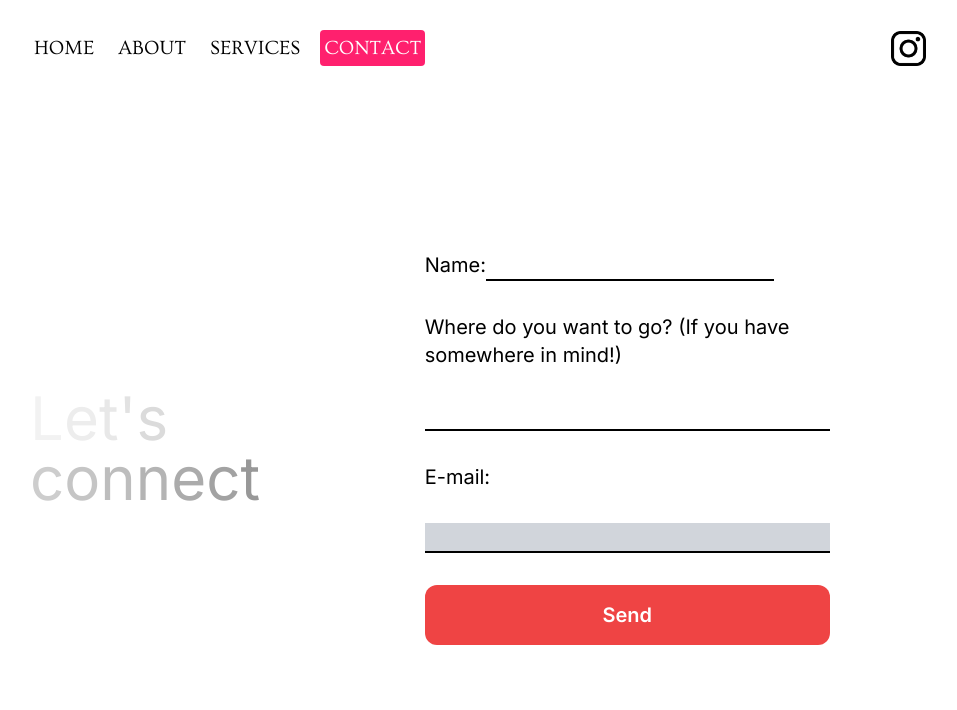
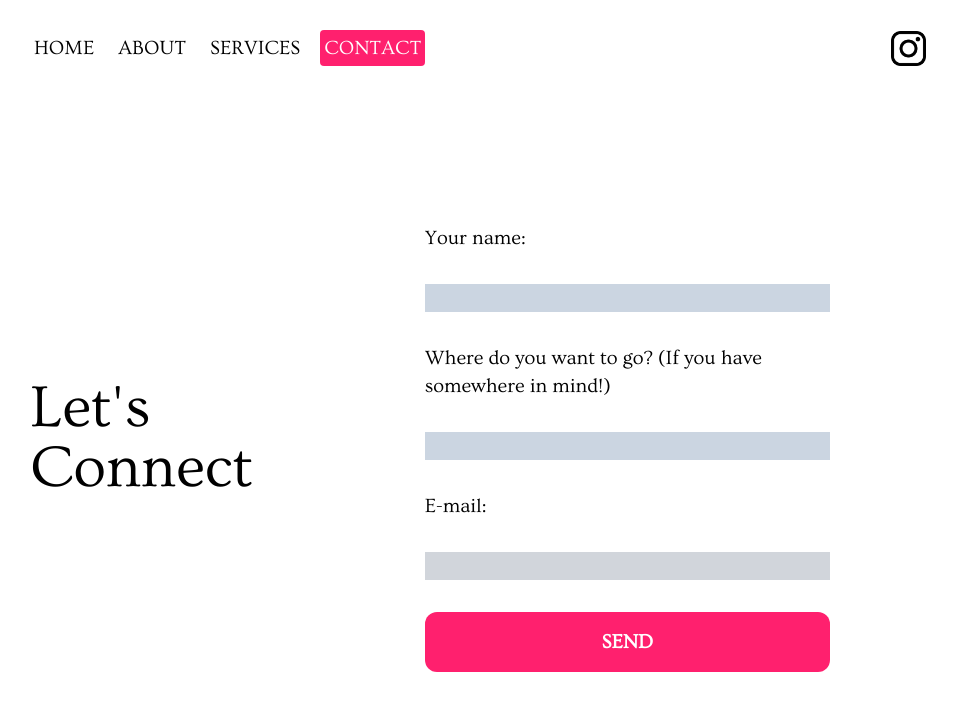
Before and after one commit to laurenpowers20/lauren-animated-website, a Next.js app: page /contact in a window 1280 px wide. Shown: the top 710 px of the page, without its empty margins (162-1119 px from the left). Built offline with nearby package versions, Linux system fonts and the light colour scheme.

Commit message:
create form component

```diff
--- a/src/app/contact/page.jsx
+++ b/src/app/contact/page.jsx
@@ -3,37 +3,10 @@
 import { useRef, useState } from "react";
 import { motion } from "framer-motion";
 import emailjs from "@emailjs/browser";
+import "../../components/carousel/style.scss";
+import Form from "@/components/form/form";
 
 const Contact = () => {
-  const [success, setSuccess] = useState(false);
-  const [error, setError] = useState(false);
-  const text = "Let's connect";
-
-  const form = useRef();
-
-  const sendEmail = (e) => {
-    e.preventDefault();
-    setError(false);
-    setSuccess(false);
-
-    emailjs
-      .sendForm(
-        process.env.NEXT_PUBLIC_SERVICE_ID,
-        process.env.NEXT_PUBLIC_TEMPLATE_ID,
-        form.current,
-        process.env.NEXT_PUBLIC_PUBLIC_KEY
-      )
-      .then(
-        () => {
-          setSuccess(true);
-          form.current.reset();
-        },
-        () => {
-          setError(true);
-        }
-      );
-  };
-
   return (
     <motion.div
       className="h-full"
@@ -43,67 +16,15 @@ const Contact = () => {
     >
       <div className="h-full flex flex-col lg:flex-row px-4 sm:px-8 md:px-12 lg:px-20 xl:px-48">
         {/* TEXT CONTAINER */}
-        <div className="h-1/2 lg:h-full lg:w-1/3 flex items-center justify-center text-6xl">
+        <div className="h-1/3 lg:h-full lg:w-1/3 flex items-center justify-center text-6xl">
           <div>
-            {text.split("").map((letter, index) => (
-              <motion.span
-                key={index}
-                initial={{ opacity: 1 }}
-                animate={{ opacity: 0 }}
-                transition={{
-                  duration: 3,
-                  repeat: Infinity,
-                  delay: index * 0.1,
-                }}
-              >
-                {letter}
-              </motion.span>
-            ))}
+            <h1 className="text-5xl md:text-6xl font-ovo pb-5 ">
+              Let's Connect
+            </h1>
           </div>
         </div>
         {/* FORM CONTAINER */}
-        <form
-          onSubmit={sendEmail}
-          ref={form}
-          className="h-1/2 lg:h-full lg:w-2/3 rounded-xl text-xl flex flex-col gap-8 justify-center p-24"
-        >
-          <label>
-            Name:
-            <input
-              type="text"
-              name="user_name"
-              className=" border-b-2 border-black outline-none"
-            />
-          </label>
-          <label>
-            Where do you want to go? (If you have somewhere in mind!)
-          </label>
-          <input
-            type="text"
-            className=" border-b-2 border-black outline-none"
-            name="user_destination"
-          />
-          <span>E-mail:</span>
-          <input
-            name="user_email"
-            type="email"
-            className="bg-gray-300 border-b-2 border-b-black outline-none"
-          />
-
-          <button className="bg-red-500 rounded-xl font-semibold text-white p-4">
-            Send
-          </button>
-          {success && (
-            <span className="text-green-600 font-semibold">
-              Your message has been sent successfully!
-            </span>
-          )}
-          {error && (
-            <span className="text-red-600 font-semibold">
-              Something went wrong!
-            </span>
-          )}
-        </form>
+        <Form />
       </div>
     </motion.div>
   );
--- /dev/null
+++ b/src/components/form/LoadingSpinner.jsx
@@ -0,0 +1,11 @@
+import "./Spinner.css";
+
+function LoadingSpinner() {
+  return (
+    <div className="spinner-container">
+      <div className="loading-spinner"></div>
+    </div>
+  );
+}
+
+export default LoadingSpinner;
--- /dev/null
+++ b/src/components/form/Spinner.css
@@ -0,0 +1,17 @@
+@keyframes spinner {
+  0% {
+    transform: rotate(0deg);
+  }
+  100% {
+    transform: rotate(360deg);
+  }
+}
+.loading-spinner {
+  width: 50px;
+  height: 50px;
+  border: 10px solid #f3f3f3;
+  border-top: 10px solid #383636;
+  border-radius: 50%;
+  margin: auto;
+  animation: spinner 1.5s linear infinite;
+}
--- /dev/null
+++ b/src/components/form/form.jsx
@@ -0,0 +1,71 @@
+"use client";
+
+import { useRef, useState } from "react";
+import { motion } from "framer-motion";
+import emailjs from "@emailjs/browser";
+import LoadingSpinner from "./LoadingSpinner";
+
+function Form() {
+  const [success, setSuccess] = useState(false);
+  const [error, setError] = useState(false);
+
+  const form = useRef();
+
+  const sendEmail = (e) => {
+    e.preventDefault();
+    setError(false);
+    setSuccess(false);
+
+    emailjs
+      .sendForm(
+        process.env.NEXT_PUBLIC_SERVICE_ID,
+        process.env.NEXT_PUBLIC_TEMPLATE_ID,
+        form.current,
+        process.env.NEXT_PUBLIC_PUBLIC_KEY
+      )
+      .then(
+        () => {
+          setSuccess(true);
+          form.current.reset();
+        },
+        () => {
+          setError(true);
+        }
+      );
+  };
+
+  return (
+    <>
+      <form
+        onSubmit={sendEmail}
+        ref={form}
+        className="h-2/3 lg:h-full lg:w-2/3 rounded-xl text-xl flex flex-col gap-8 justify-center p-24 font-ovo"
+      >
+        <label>Your name:</label>
+        <input type="text" name="user_name" className="bg-slate-300 h-30 " />
+
+        <label>Where do you want to go? (If you have somewhere in mind!)</label>
+        <input type="text" name="user_destination" className="bg-slate-300 h-30 " />
+
+        <label>E-mail:</label>
+        <input name="user_email" type="email" className="bg-gray-300 " />
+
+        <button className=" buttons bg-neonPink-500 rounded-xl font-semibold text-white p-4">
+          SEND
+        </button>
+        {success && (
+          <span className="text-green-600 font-semibold">
+            Your message has been sent successfully!
+          </span>
+        )}
+        {error && (
+          <span className="text-red-600 font-semibold">
+            Something went wrong!
+          </span>
+        )}
+      </form>
+    </>
+  );
+}
+
+export default Form;
--- a/src/components/transitionProvider.jsx
+++ b/src/components/transitionProvider.jsx
@@ -10,7 +10,7 @@ const TransitionProvider = ({ children }) => {
 
   return (
     <AnimatePresence mode="wait">
-      <div key={pathName} className="w-screen h-screen bg-white">
+      <div key={pathName} className="w-screen h-screen bg-white ">
         <motion.div
           className="h-screen w-screen fixed bg-black rounded-b-[100px] z-40"
           animate={{ height: "0vh" }}
```
